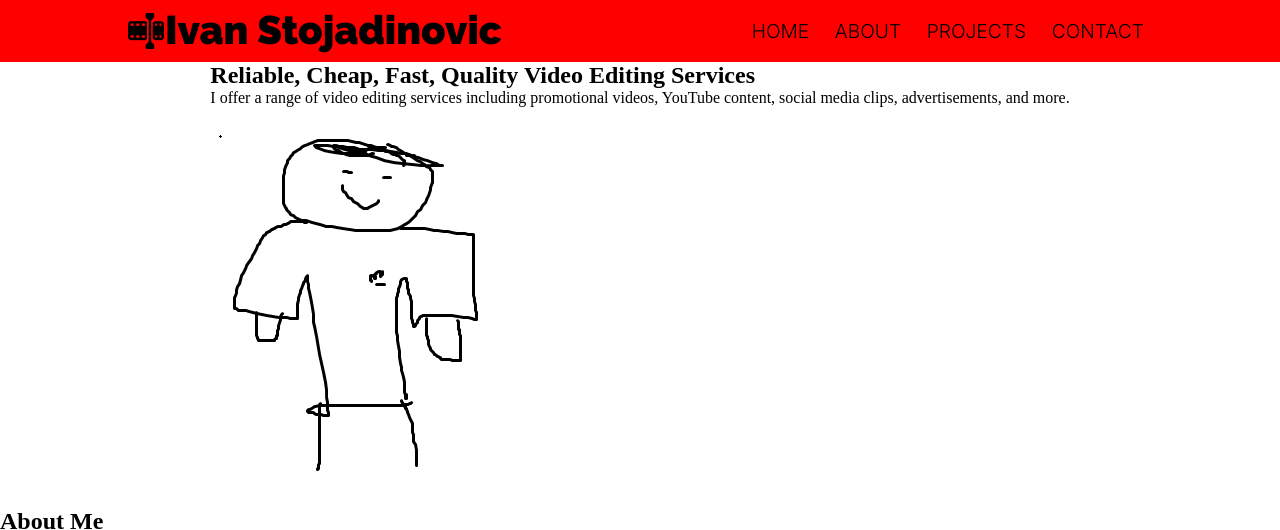
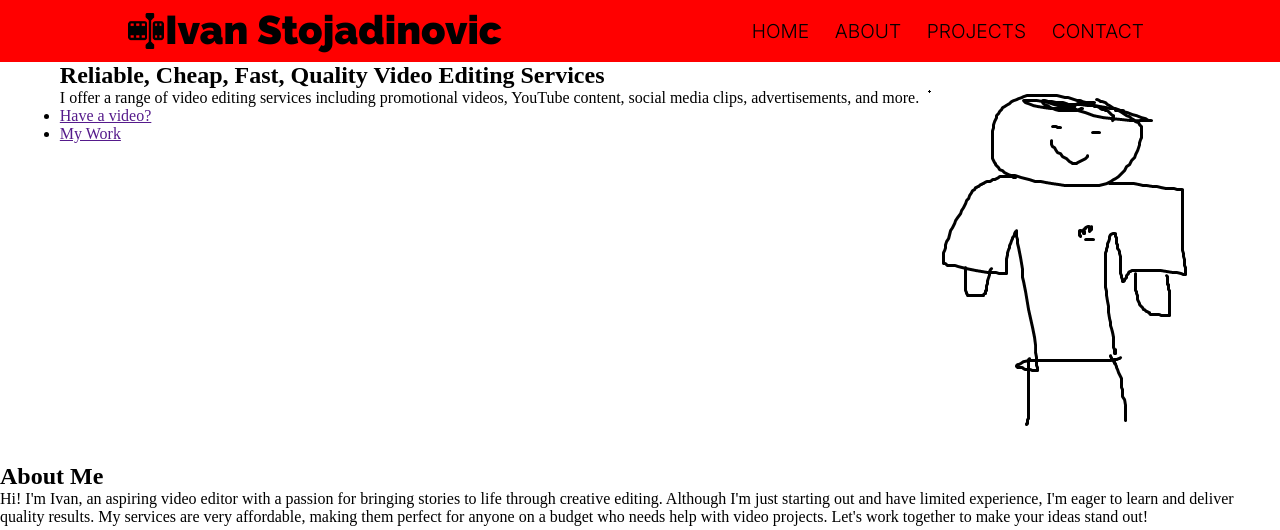
Before and after one commit to Ivan3342/Video-Editing, a plain HTML site: page index.html in a window 1280 px wide. Shown: the top 530 px of the page. Drawn offline with Linux system fonts and the light colour scheme.

Commit message:
added hero section

```diff
--- a/index.html
+++ b/index.html
@@ -33,6 +33,10 @@
                     I offer a range of video editing services including promotional videos, YouTube content, social media clips,
                     advertisements, and more.
                 </p>
+                <ul>
+                    <li><a href="">Have a video?</a></li>
+                    <li><a href="">My Work</a></li>
+                </ul>
 
             </div>
             <div>
--- a/style.css
+++ b/style.css
@@ -76,4 +76,8 @@ main {
     flex-direction: column;
     align-items: center;
     justify-content: center;
+
+    & #hero {
+        display: flex;
+    }
 }
```
